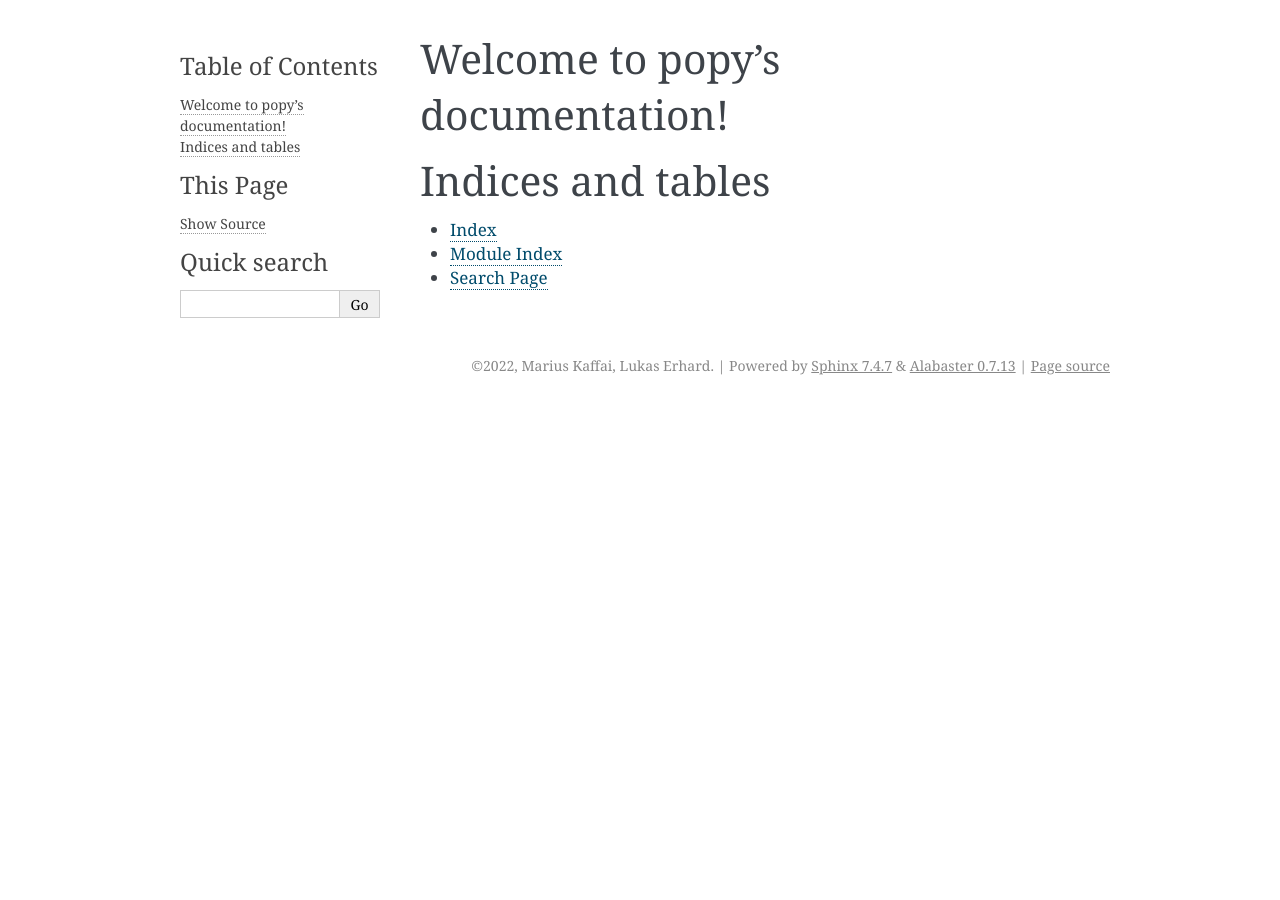
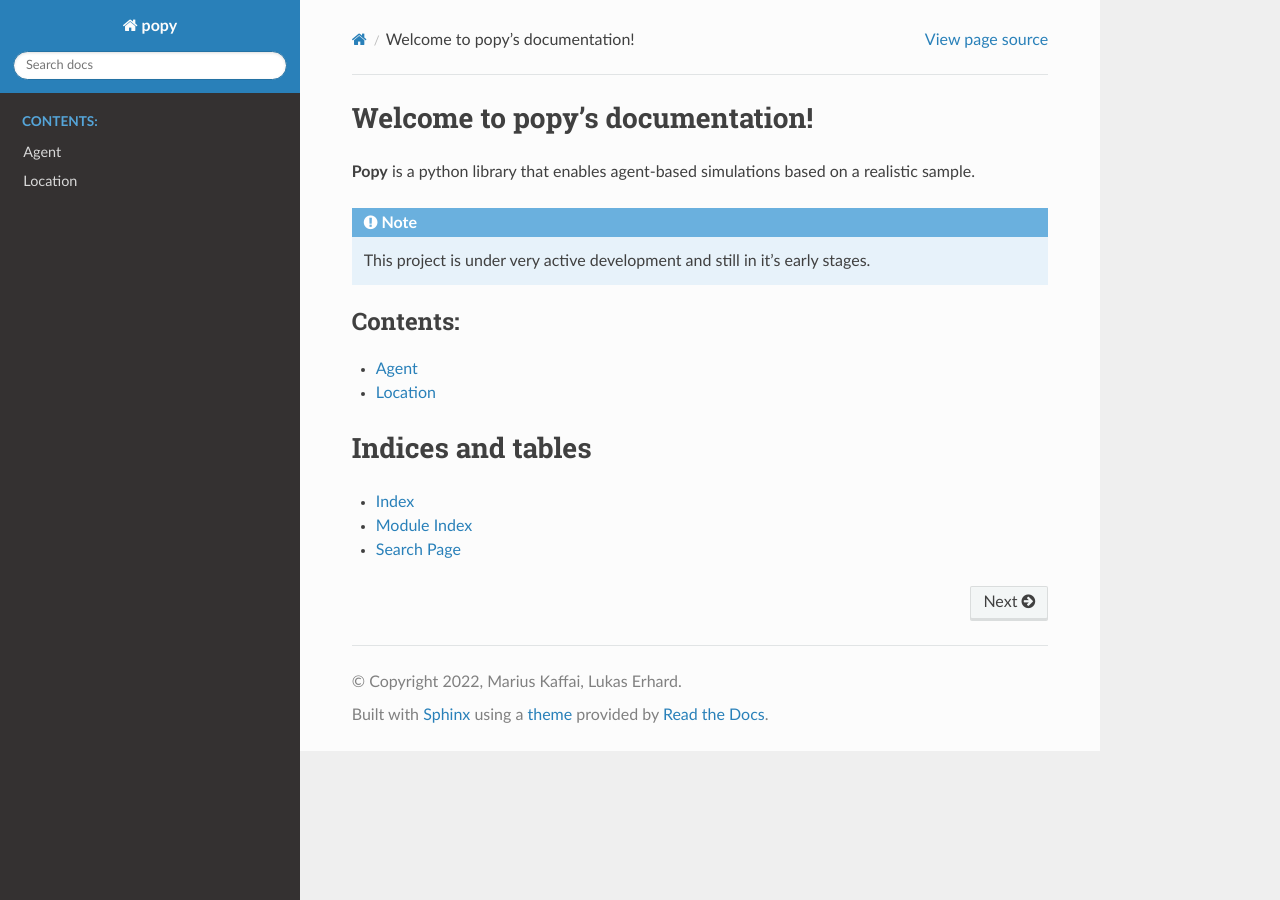
Before and after one commit to mariuzka/pop2net, a Sphinx documentation site: the page built from docs/index.rst, in a window 1280 px wide. Built offline with Sphinx 7.4.7 and the Read the Docs theme 2.0.0, drawn with Linux system fonts in a browser that asks for light colours.

Commit message:
poc for possible documentation

```diff
--- a/docs/conf.py
+++ b/docs/conf.py
@@ -41,5 +41,5 @@ napoleon_attr_annotations = True
 # -- Options for HTML output -------------------------------------------------
 # https://www.sphinx-doc.org/en/master/usage/configuration.html#options-for-html-output
 
-html_theme = "alabaster"
+html_theme = "sphinx_rtd_theme"
 html_static_path = ["_static"]
--- a/docs/index.rst
+++ b/docs/index.rst
@@ -6,10 +6,18 @@
 Welcome to popy's documentation!
 ================================
 
+**Popy** is a python library that enables agent-based simulations based on a realistic sample.
+
+.. note::
+      This project is under very active development and still in it's early stages.
+
+
 .. toctree::
    :maxdepth: 2
    :caption: Contents:
 
+   agent
+   location
 
 
 Indices and tables
```
Also changed, not shown: docs/agent.rst (added, +7 -0 lines), docs/location.rst (added, +7 -0 lines), 1 other file.
